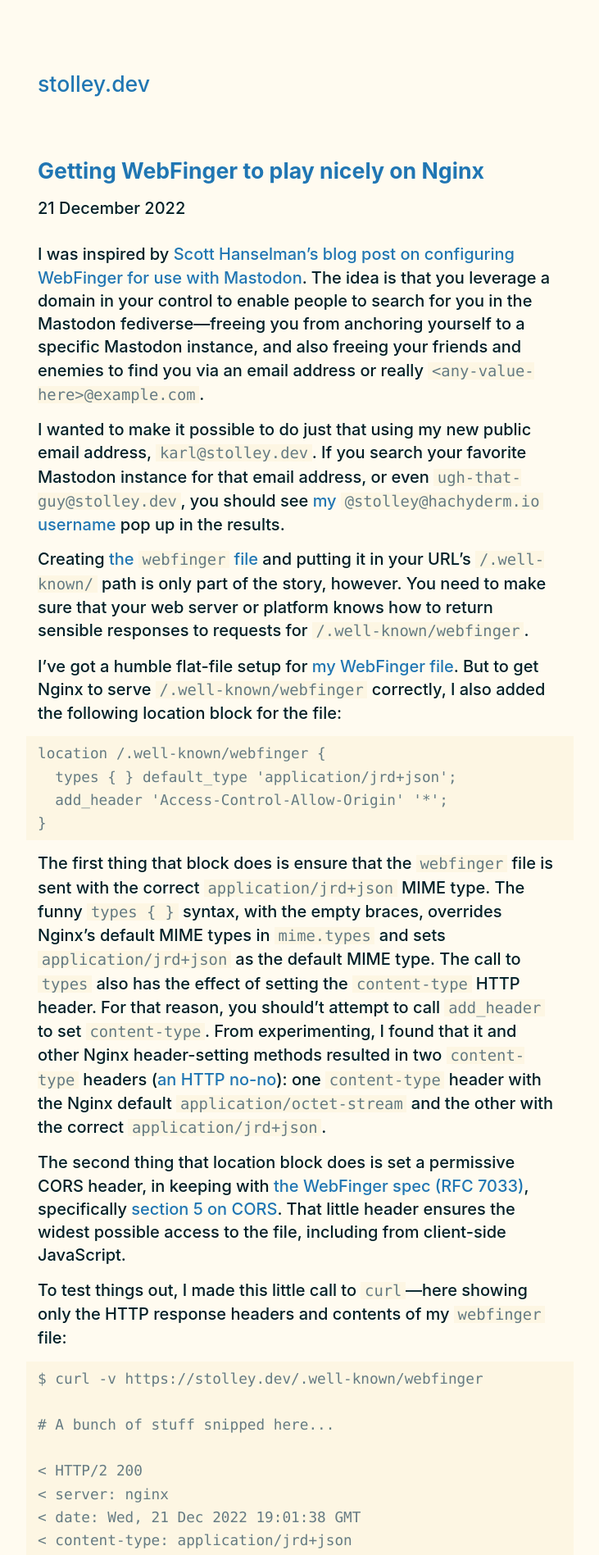
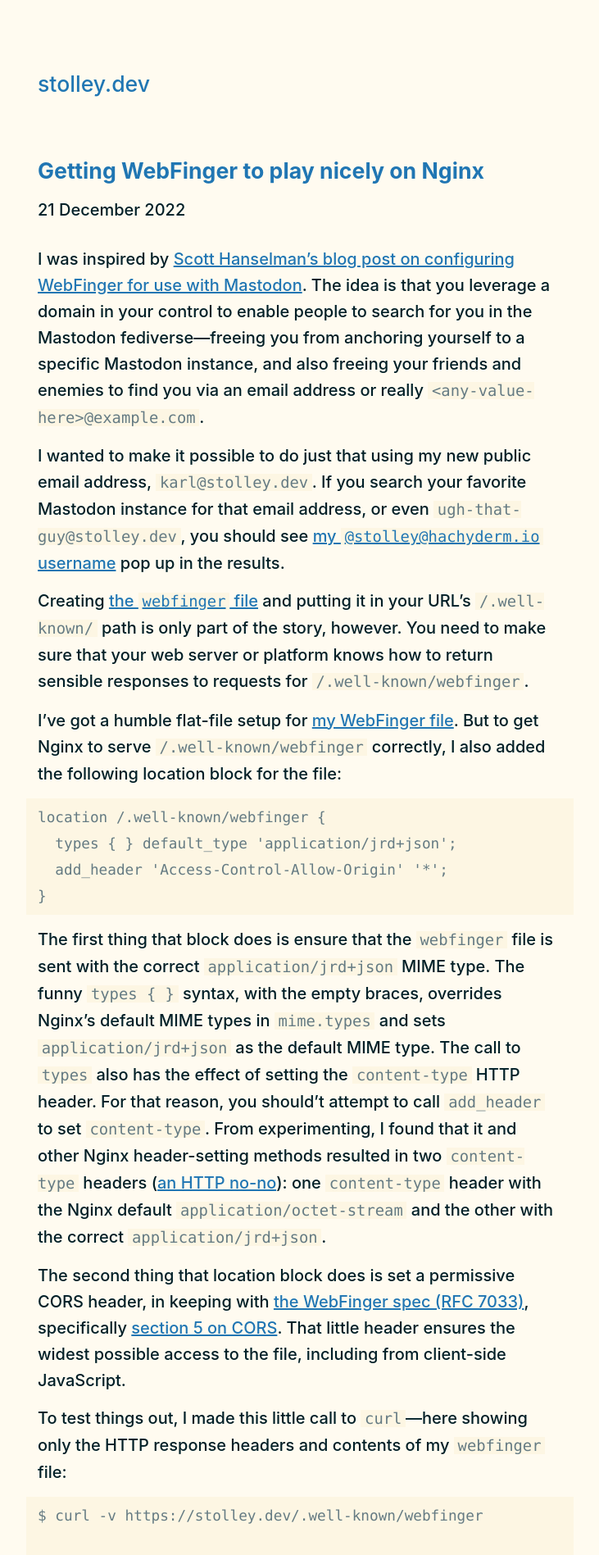
Before and after one commit to karlstolley/stolley.dev, a Jekyll site: the page built from index.md, in a window 1280 px wide. Shown: the top 1897 px of the page at 82% size, without its empty margins (210-941 px from the left). Built offline with Jekyll 4.4.1, drawn with Linux system fonts in a browser that asks for light colours; some web fonts are replaced.

Commit message:
Make minor typography adjustments

```diff
--- a/assets/css/screen.css
+++ b/assets/css/screen.css
@@ -185,6 +185,11 @@ img {
 a {
   color: #2076b3;
   color: var(--color-accent-primary);
+}
+
+header a,
+footer a,
+a[href="/archive/"] {
   text-decoration: none;
 }
 
@@ -268,7 +273,8 @@ cite,em,i {
 /* 1200px */
 @media screen and (min-width: 75em) {
   html {
-    font-size: 1.25em;
+    font-size: 1.25em; /* 20px */
+    line-height: 1.6em; /* 32px */
   }
   figure {
     margin-right: -50%;
@@ -312,6 +318,9 @@ pre {
 }
 blockquote code {
   background: inherit;
+}
+a code {
+  color: inherit;
 }
 header code,
 .archive code {
```
